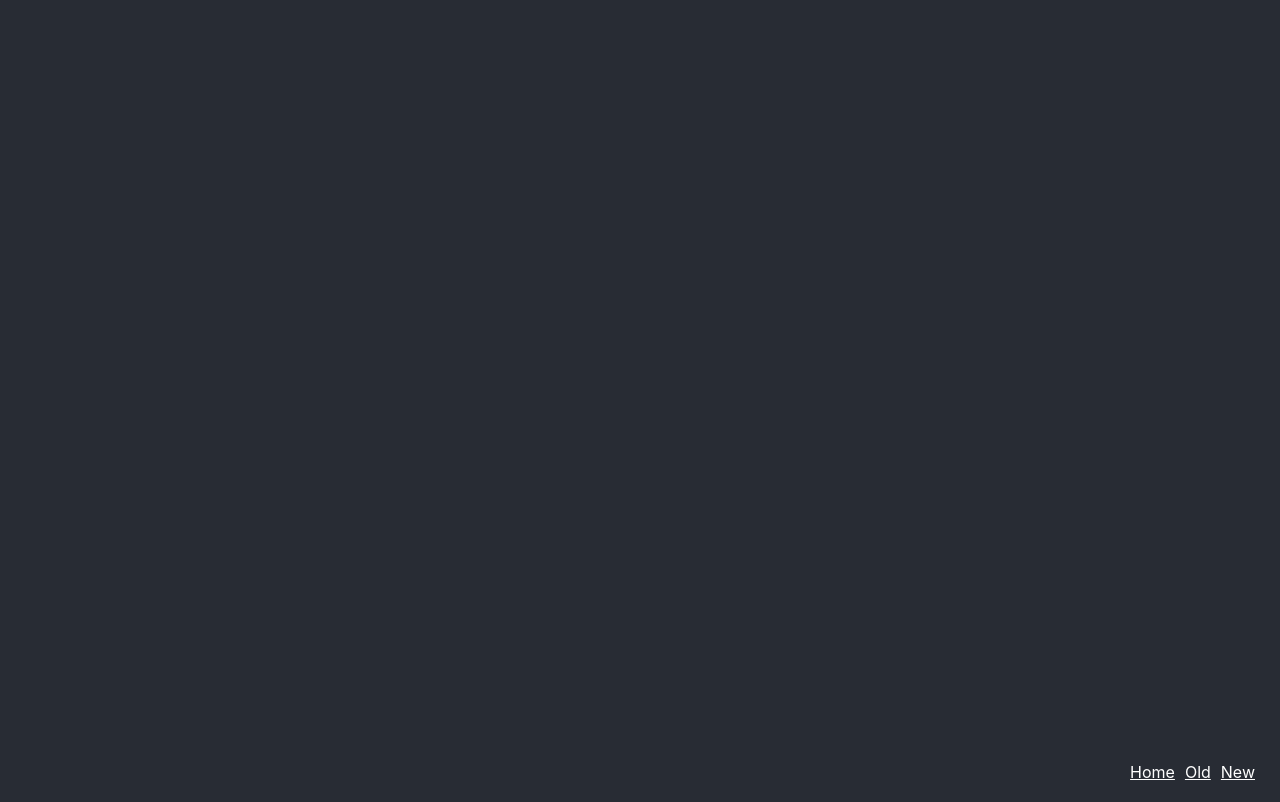
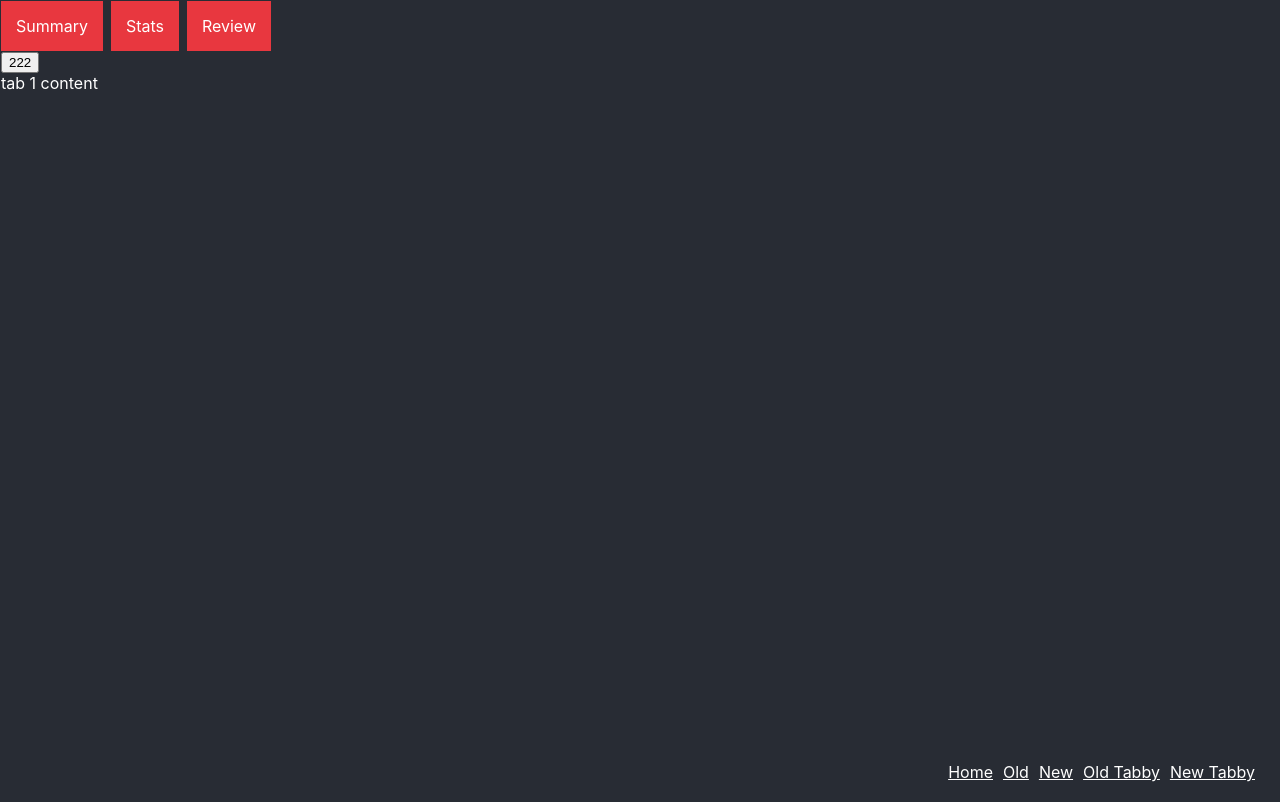
Before and after one commit to Jinni73/react-hook-example, a React (Create React App) app: page /old-tabby in a window 1280 px wide. Built offline with nearby package versions, Linux system fonts and the light colour scheme.

Commit message:
examples with redux, not working yet

```diff
--- a/src/App.js
+++ b/src/App.js
@@ -4,6 +4,8 @@ import Layout from './components/Layout';
 import Home from './components/Home';
 import OldList from './components/OldList';
 import NewList from './components/NewList';
+import OldTabby from './components/OldTabby';
+import NewTabby from './components/NewTabby';
 import { ThemeContext } from './context';
 import './App.css'
 class App extends Component {
@@ -18,6 +20,8 @@ class App extends Component {
           <ThemeContext.Provider value="#346BC8">
             <Route path='/new' component={NewList} />
           </ThemeContext.Provider>
+          <Route path='/old-tabby' component={OldTabby} />
+          <Route path='/new-tabby' component={NewTabby} />
         </Layout>
       </Router>
     );
--- /dev/null
+++ b/src/appReducer.js
@@ -0,0 +1,24 @@
+import { useReducer } from 'react';
+
+const intialState = {
+  visibleTab: 1,
+};
+
+function AppReducer(state, action) {
+  debugger
+  switch (action.type) {
+    case 1:
+      return { ...intialState, visibleTab: 1 };
+    case 2:
+      return { ...intialState, visibleTab: 2 };
+    case 3:
+      return { ...intialState, visibleTab: 3 };
+    default:
+      return intialState;
+  }
+}
+
+export default function useRedux() {
+  const [state, dispatch] = useReducer(AppReducer, intialState);
+  return [state, dispatch ];
+}
--- a/src/components/Nav/index.js
+++ b/src/components/Nav/index.js
@@ -16,6 +16,8 @@ const Nav = () => (
     <Link to="/">Home</Link>
     <Link to="/old">Old</Link>
     <Link to="/new">New</Link>
+    <Link to="/old-tabby">Old Tabby</Link>
+    <Link to="/new-tabby">New Tabby</Link>
   </NavWrapper>
 );
 
--- a/src/components/NewList/index.js
+++ b/src/components/NewList/index.js
@@ -7,7 +7,7 @@ export default function NewList() {
   const firstName = useFormInput('Mary');
   const lastName = useFormInput('Poppins');
   const theme = useContext(ThemeContext);
-  const width = useWindowWith();
+  const width = useWindowWidth();
   useDocTitle(`${firstName.value} ${lastName.value}`)
 
   return (
@@ -42,7 +42,7 @@ function useDocTitle(title) {
   });
 }
 
-function useWindowWith() {
+function useWindowWidth() {
   const [width, setWidth] = useState(window.innerWidth);
   useEffect(() => {
     const handleResize = () => setWidth(window.innerWidth);
--- /dev/null
+++ b/src/components/OldTabby/index.js
@@ -0,0 +1,26 @@
+import React from 'react';
+import TabbyContainer from '../TabbyContainer';
+import TabContent from '../TabContent';
+import Tabs from '../Tabs';
+import AppReducer from '../../appReducer';
+
+export default function OldTabby() {
+  const [ reduxState, dispatch ] = AppReducer();
+  const { visibleTab } = reduxState;
+
+  return (
+    <TabbyContainer>
+      <Tabs />
+      <button onClick={ () => dispatch({ type: 2 }) } >222</button>
+      <TabContent isVisble={visibleTab===1}>
+        tab 1 content
+      </TabContent>
+      <TabContent isVisble={visibleTab===2}>
+        tab 2 content
+      </TabContent>
+      <TabContent isVisble={visibleTab===3}>
+        tab 3 content
+      </TabContent>
+    </TabbyContainer>
+  );
+}
--- /dev/null
+++ b/src/components/TabContent/index.js
@@ -0,0 +1,14 @@
+import React from 'react';
+import styled from 'styled-components';
+
+const TabContentWrapper = styled.div`
+  display: ${props => props.isVisble ? 'block' : 'none'}
+`;
+
+const TabContent = ({ isVisble, children }) => (
+  <TabContentWrapper isVisble={isVisble}>
+    { children }
+  </TabContentWrapper>
+);
+
+export default TabContent;
--- /dev/null
+++ b/src/components/TabbyContainer/index.js
@@ -0,0 +1,7 @@
+import styled from 'styled-components';
+
+const TabbyContainer = styled.div`
+
+`
+
+export default TabbyContainer;
--- /dev/null
+++ b/src/components/Tabs/index.js
@@ -0,0 +1,38 @@
+import React from 'react';
+import styled from 'styled-components';
+import AppReducer from '../../appReducer';
+
+const TabsWrapper = styled.div`
+  display: flex;
+  width: 270px;
+  justify-content: space-between;
+  .tab {
+    padding: 15px;
+    background: #E8373F;
+    box-sizing: border-box;
+    cursor: pointer;
+  }
+`;
+
+export default function Tabs() {
+  const [ reduxState, dispatch ] = AppReducer();
+
+  const handleTabSwitch = (tabIndex) => dispatch({ type: tabIndex });
+
+  return (
+    <TabsWrapper>
+      <div
+        className="tab"
+        onClick={() => { handleTabSwitch(1); }}
+      >Summary</div>
+      <div
+        className="tab"
+        onClick={() => { handleTabSwitch(2); }}
+      >Stats</div>
+      <div
+        className="tab"
+        onClick={() => { handleTabSwitch(3); }}
+      >Review</div>
+    </TabsWrapper>
+  );
+}
```
Also changed, not shown: src/components/NewTabby/index.js (added).
